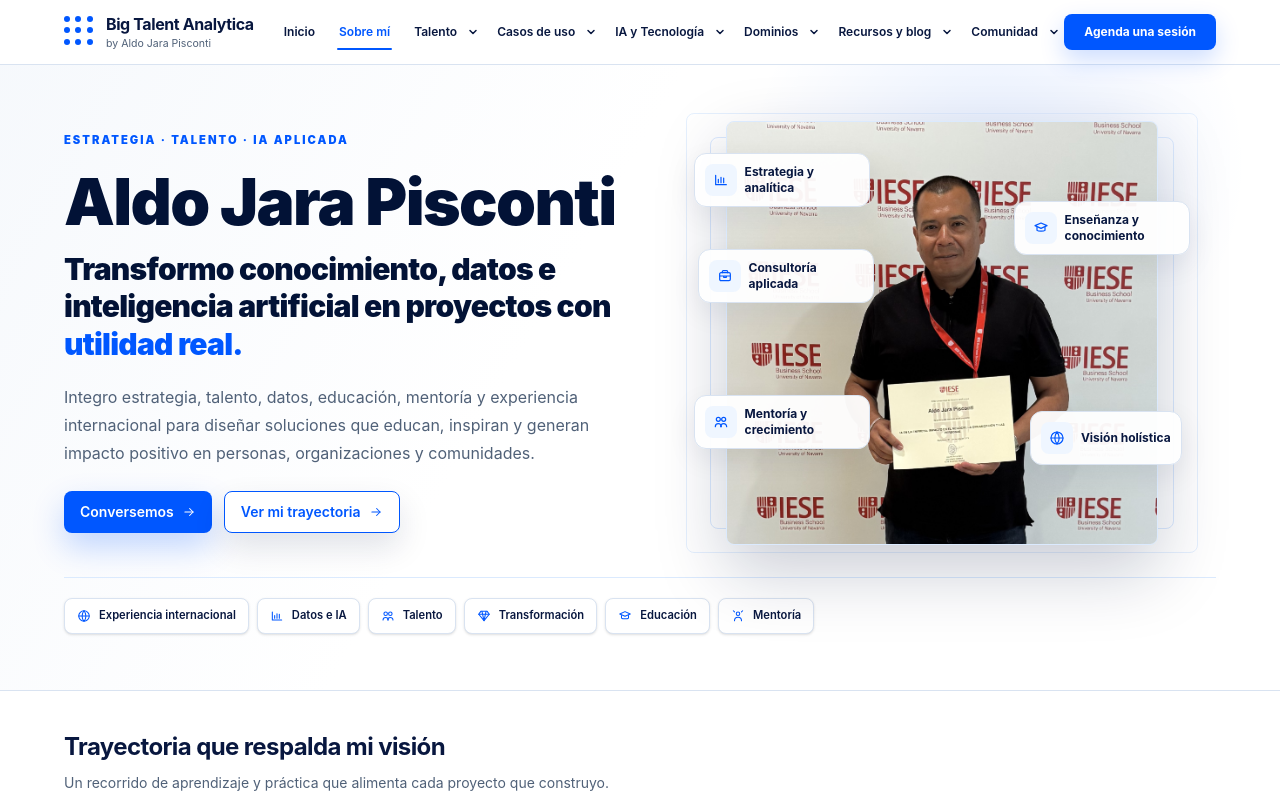
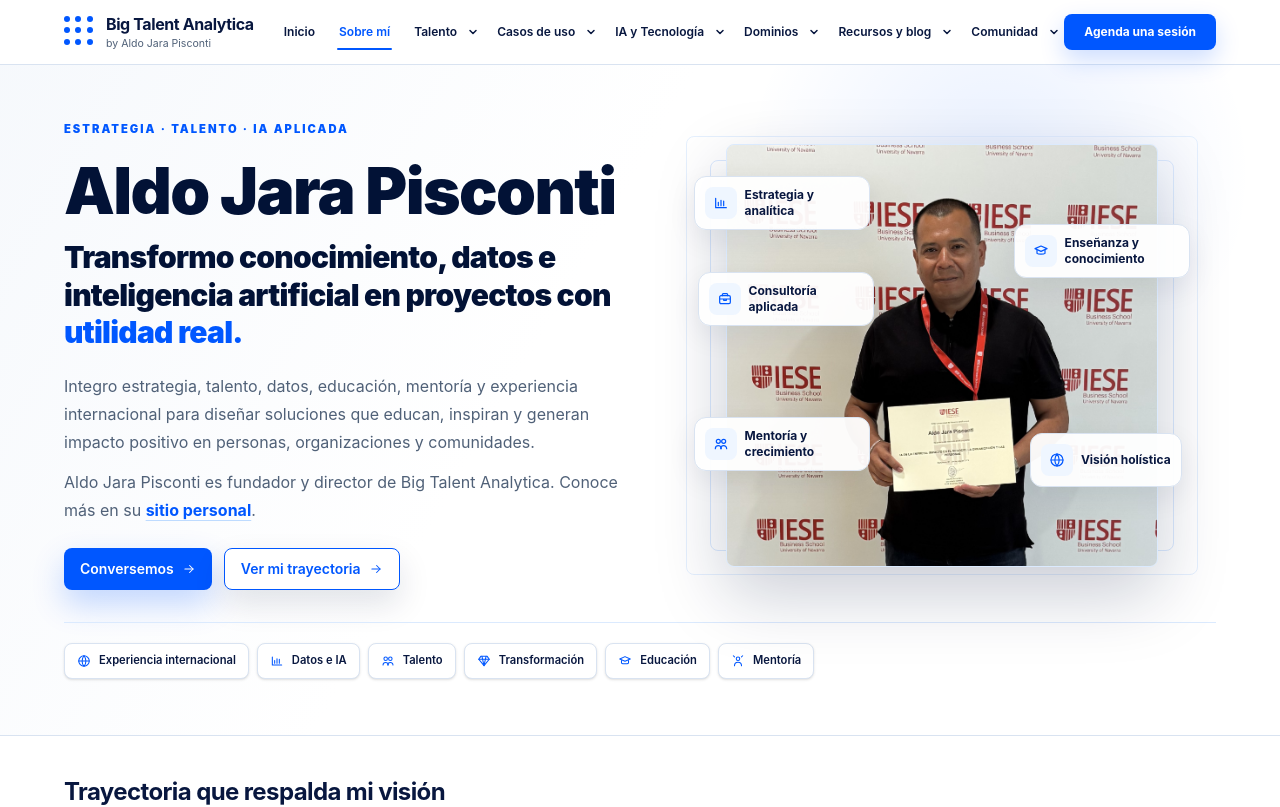
Before and after one commit to aldojara/Big-Talent-Analytica-Web, a Next.js app: page /sobre-mi in a window 1280 px wide. Shown: the top 807 px of the page. Built offline with nearby package versions, Linux system fonts and the light colour scheme.

Commit message:
feat: reconcile founder identity with personal canonical entity

```diff
--- a/src/app/sobre-mi/page.tsx
+++ b/src/app/sobre-mi/page.tsx
@@ -14,6 +14,10 @@
 const description =
   "Conoce a Aldo Jara Pisconti, fundador de Big Talent Analytica, y su experiencia internacional en estrategia, talento, datos, inteligencia artificial y transformación digital.";
 const aboutUrl = `${siteConfig.url}/sobre-mi`;
+const personCanonicalId = "https://aldojarapisconti.com/#person";
+const personCanonicalUrl = "https://aldojarapisconti.com/";
+const organizationId = `${siteConfig.url}/#organization`;
+const websiteId = `${siteConfig.url}/#website`;
 const socialImage = `${siteConfig.url}/images/about/aldo-jara-iese-certificate.jpg`;
 const socialImageAlt = "Aldo Jara Pisconti en IESE Business School";
 
@@ -63,15 +67,23 @@
   },
 };
 
-const personJsonLd = {
+const structuredDataJsonLd = {
   "@context": "https://schema.org",
+  "@graph": [
+    {
       "@type": "Person",
-  "@id": `${aboutUrl}#person`,
+      "@id": personCanonicalId,
       name: siteConfig.founder,
-  url: aboutUrl,
+      url: personCanonicalUrl,
       image: socialImage,
       description,
-  jobTitle: "Fundador de Big Talent Analytica",
+      jobTitle: "Fundador y director de Big Talent Analytica",
+      sameAs: [
+        "https://www.linkedin.com/in/aldojarapisconti/",
+        "https://www.youtube.com/@aldopisconti",
+        aboutUrl,
+        "https://aprendefrancesviajando.com/sobre-nosotros/aldo-jara-pisconti/",
+      ],
       knowsAbout: [
         "Experiencia internacional",
         "Estrategia empresarial",
@@ -83,19 +95,41 @@
         "Educación",
         "Mentoría profesional",
       ],
-};
-
-const profilePageJsonLd = {
-  "@context": "https://schema.org",
+    },
+    {
       "@type": "ProfilePage",
       "@id": `${aboutUrl}#webpage`,
       url: aboutUrl,
       name: title,
       description,
       inLanguage: "es",
+      isPartOf: {
+        "@id": websiteId,
+      },
       mainEntity: {
-    "@id": `${aboutUrl}#person`,
+        "@id": personCanonicalId,
       },
+    },
+    {
+      "@type": "Organization",
+      "@id": organizationId,
+      name: siteConfig.name,
+      url: `${siteConfig.url}/`,
+      founder: {
+        "@id": personCanonicalId,
+      },
+      sameAs: ["https://www.tiktok.com/@big.talent.analytica"],
+    },
+    {
+      "@type": "WebSite",
+      "@id": websiteId,
+      name: siteConfig.name,
+      url: `${siteConfig.url}/`,
+      publisher: {
+        "@id": organizationId,
+      },
+    },
+  ],
 };
 
 function serializeJsonLd(jsonLd: object) {
@@ -106,11 +140,7 @@
   return (
     <>
       <script
-        dangerouslySetInnerHTML={{ __html: serializeJsonLd(personJsonLd) }}
-        type="application/ld+json"
-      />
-      <script
-        dangerouslySetInnerHTML={{ __html: serializeJsonLd(profilePageJsonLd) }}
+        dangerouslySetInnerHTML={{ __html: serializeJsonLd(structuredDataJsonLd) }}
         type="application/ld+json"
       />
       <AboutHeroSection />
--- a/src/components/sections/about/about-hero-section.tsx
+++ b/src/components/sections/about/about-hero-section.tsx
@@ -27,6 +27,19 @@
           </p>
           <p className="mt-5 max-w-2xl text-sm leading-6 text-[var(--bta-muted)] sm:text-base sm:leading-7">
             {aboutHero.description}
+          </p>
+          <p className="mt-3 max-w-2xl text-sm leading-6 text-[var(--bta-muted)] sm:text-base sm:leading-7">
+            Aldo Jara Pisconti es fundador y director de Big Talent Analytica.
+            Conoce más en su{" "}
+            <a
+              className="font-bold text-[var(--bta-blue)] underline decoration-blue-200 underline-offset-4 hover:text-[var(--bta-blue-deeper)]"
+              href="https://aldojarapisconti.com/"
+              rel="noopener noreferrer"
+              target="_blank"
+            >
+              sitio personal
+            </a>
+            .
           </p>
           <div className="mt-6 flex flex-col gap-3 sm:flex-row sm:flex-wrap">
             <ButtonLink href={aboutHero.ctas.primary.href}>
```
Lines whose indentation alone changed are shown as unchanged.
